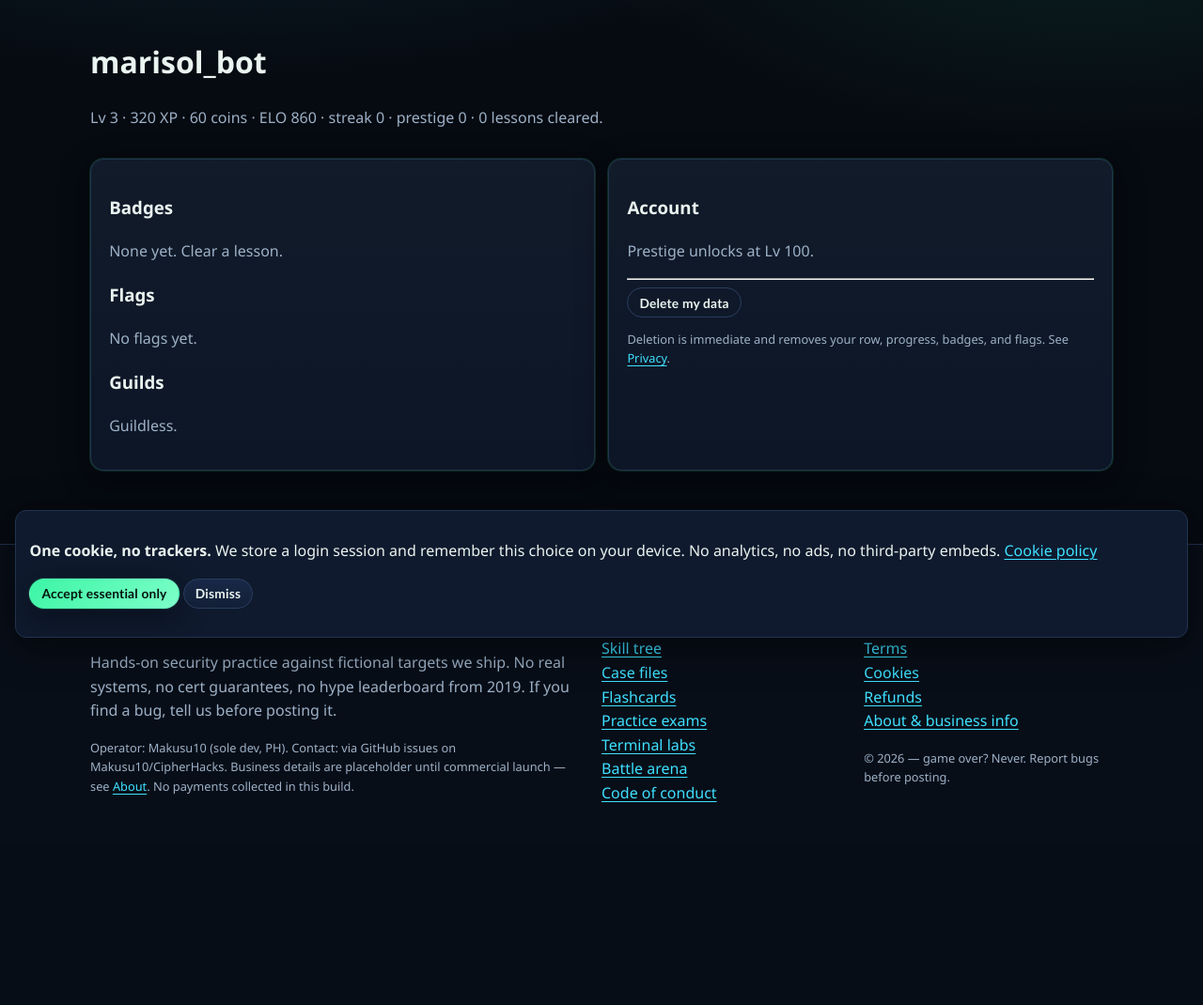
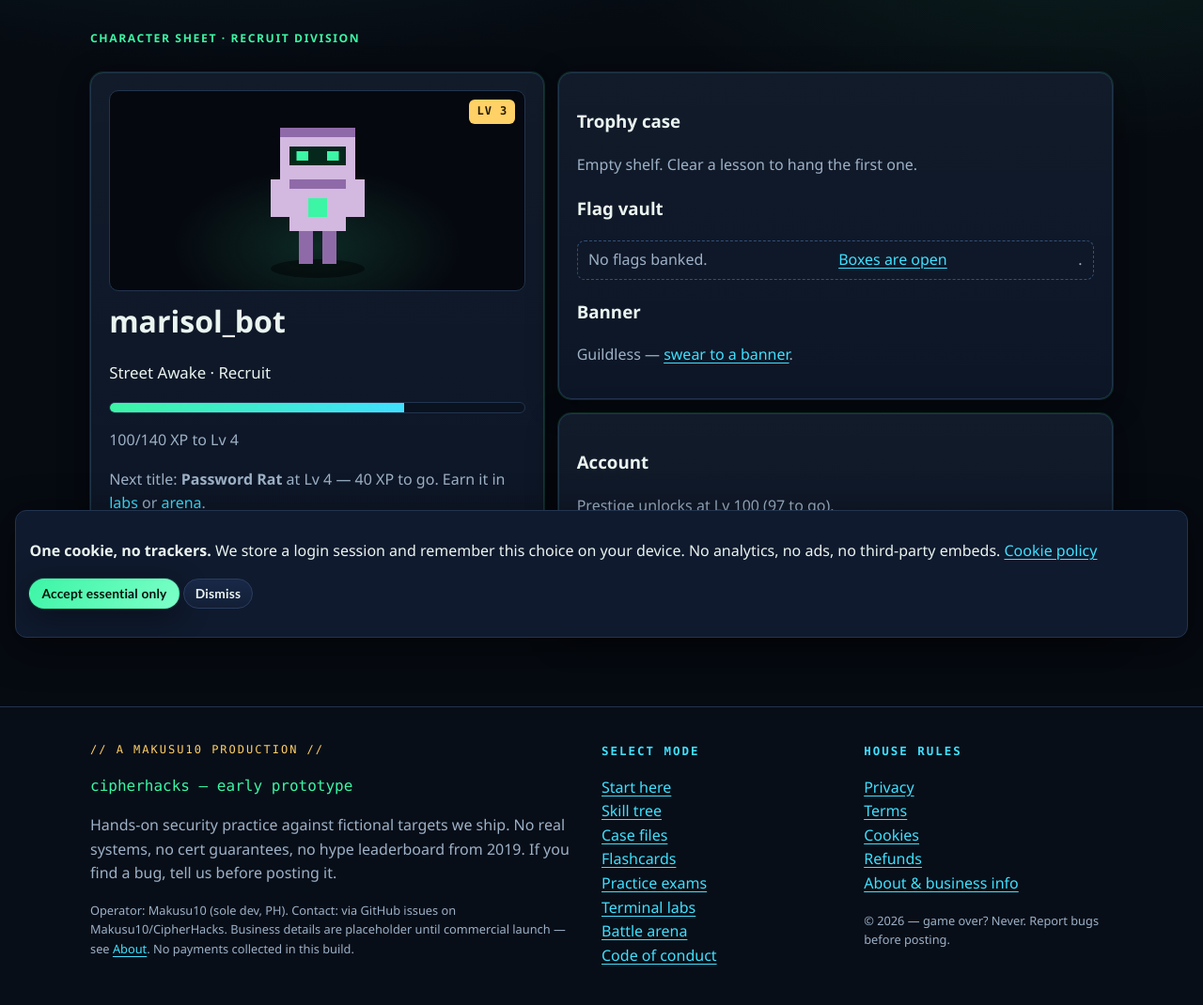
Before and after one commit to Makusu10/CipherHacks, a Flask app: page /profile in a window 1280 px wide. Shown: the part 105-1175 px from the top of the page at 94% size. Before the commit the page ends 959 px from the top, so only its background shows below. Run offline with Flask 3, Linux system fonts and the light colour scheme; the visitor is signed in with stand-in values (Sample User, id 1); data comes from the database, SQL or seed files in the repository; data that the repository does not hold is empty.

Commit message:
Profile as character sheet: hash-palette pixel avatar with band gear, animated XP, next-title preview, trophy case, flag vault

```diff
--- a/app.py
+++ b/app.py
@@ -596,8 +596,24 @@ def create_app():
             con.commit()
             give_badge(me["id"], f"prestige-{me['prestige']+1}")
             return redirect(url_for("dashboard"))
+        from utils.leveling import RANK_TITLES, xp_for_level as _xp_for
+        band = band_for_level(me["level"])
+        pals = [("#c7d2e4", "#8fa0bd"), ("#b9d9b0", "#6f9a68"), ("#e4d3ac", "#a08c5b"),
+                ("#d3b8e0", "#8f6aa8"), ("#e0b3a8", "#a86a5b"), ("#a8dcd2", "#5b9a8f")]
+        pal = pals[sum(bytearray(me["username"], "utf-8")) % len(pals)]
+        nxt_rank = None
+        for lo, name in RANK_TITLES:
+            if lo > me["level"]:
+                nxt_rank = {"level": lo, "title": name,
+                            "xp_left": max(0, _xp_for(lo) - me["xp"])}
+                break
+        lvl, have, need = progress_to_next(me["xp"])
         return render_template("profile.html", badges=badges, flags=flags, done=prog,
-                               guilds=gm, can_prestige=can_prestige, me=current_user())
+                               guilds=gm, can_prestige=can_prestige, me=current_user(),
+                               band=band, pal=pal, rank=rank_title(me["level"]),
+                               nxt_rank=nxt_rank,
+                               prog={"have": have, "need": need,
+                                     "pct": round(100 * have / max(1, need))})
 
     @app.route("/daily", methods=["GET", "POST"])
     @login_required
--- a/static/css/style.css
+++ b/static/css/style.css
@@ -290,3 +290,24 @@ img,svg,video,canvas{max-width:100%;height:auto}
 .trail svg{flex:0 0 auto;margin-top:.15rem}
 .tprogress{height:10px;border:1px solid var(--line);border-radius:99px;background:#0a1220;overflow:hidden;max-width:62rem}
 .tprogress span{display:block;height:100%;width:0;background:linear-gradient(90deg,var(--amber),var(--green));transition:width .3s}
+/* ---- character sheet: profile as loadout screen ---- */
+.sheet{display:grid;gap:.9rem}
+@media(min-width:900px){.sheet{grid-template-columns:.9fr 1.1fr;align-items:start}}
+.idcard{text-align:left;overflow:hidden}
+.stage{position:relative;background:radial-gradient(220px 120px at 50% 78%,rgba(60,245,165,.14),transparent 70%),#05080f;
+  border:1px solid var(--line);border-radius:10px;display:flex;justify-content:center;padding:1rem .5rem .4rem}
+.avatar{image-rendering:pixelated}
+.lvbadge{position:absolute;top:.6rem;right:.6rem;font-family:ui-monospace,Consolas,monospace;font-size:.75rem;
+  font-weight:800;letter-spacing:1px;background:var(--amber);color:#231a02;border-radius:6px;padding:.2rem .5rem}
+.rankline{font-size:1.05rem}
+.chips{display:flex;gap:.45rem;flex-wrap:wrap;margin-top:.7rem}
+.chip{font-family:ui-monospace,Consolas,monospace;font-size:.78rem;border:1px solid var(--line);
+  border-radius:99px;padding:.25rem .65rem;background:var(--panel2)}
+.chip:hover{border-color:var(--green)}
+.medals{display:flex;gap:.45rem;flex-wrap:wrap}
+.medal{font-family:ui-monospace,Consolas,monospace;font-size:.76rem;color:#06130d;font-weight:800;
+  background:linear-gradient(135deg,var(--amber),#ffedb0);border-radius:99px;padding:.3rem .7rem;
+  box-shadow:inset 0 -3px 0 rgba(0,0,0,.22)}
+.vault{list-style:none;margin:.4rem 0;padding:0}
+.vault li{display:flex;justify-content:space-between;gap:.6rem;border:1px dashed #33507a;border-radius:8px;
+  padding:.45rem .7rem;margin:.4rem 0}
--- a/templates/profile.html
+++ b/templates/profile.html
@@ -1,15 +1,65 @@
 {% extends "base.html" %}
-{% block title %}Profile — CipherHacks{% endblock %}
+{% block title %}{{ me['username'] }} — character sheet — CipherHacks{% endblock %}
 {% block content %}
-<h1>{{ me['username'] }}</h1>
-<p class="muted">Lv {{ me['level'] }} · {{ me['xp'] }} XP · {{ me['coins'] }} coins · ELO {{ me['elo'] }} · streak {{ me['streak'] }} · prestige {{ me['prestige'] }} · {{ done }} lessons cleared.</p>
-<div class="grid two">
-<div class="card"><h3>Badges</h3><p>{% for b in badges %}<span class="pill">{{ b.code }} · {{ b.awarded_at[:10] }}</span>{% else %}<span class="muted">None yet. Clear a lesson.</span>{% endfor %}</p>
-<h3>Flags</h3><p>{% for f in flags %}<span class="pill mono">{{ f.lab_id }}</span>{% else %}<span class="muted">No flags yet.</span>{% endfor %}</p>
-<h3>Guilds</h3><p>{% for g in guilds %}<span class="pill">{{ g.name }}</span>{% else %}<span class="muted">Guildless.</span>{% endfor %}</p></div>
+{% set bc = {'recruit': '#3cf5a5', 'operator': '#3fe0ff', 'analyst': '#a78bfa', 'specialist': '#ff9f5c', 'redteam': '#ff7070', 'apex': '#ffe08a'}[band] %}
+<p class="kicker">Character sheet · {{ band_label(band) }} division</p>
+<div class="sheet">
+<div class="card idcard">
+<div class="stage" aria-hidden="true">
+<svg class="avatar px-bot" viewBox="0 0 64 76" width="160" height="190">
+<ellipse cx="32" cy="70" rx="20" ry="4" fill="#000" opacity=".45"/>
+{% if band in ('specialist', 'redteam', 'apex') %}
+<rect x="6" y="34" width="10" height="8" fill="{{ pal[1] }}"/><rect x="48" y="34" width="10" height="8" fill="{{ pal[1] }}"/>
+{% endif %}
+{% if band in ('redteam', 'apex') %}
+<rect x="14" y="6" width="4" height="8" fill="{{ bc }}" transform="rotate(-18 16 10)"/><rect x="46" y="6" width="4" height="8" fill="{{ bc }}" transform="rotate(18 48 10)"/>
+{% endif %}
+{% if band == 'apex' %}
+<rect x="20" y="2" width="24" height="6" fill="#ffe08a"/><rect x="20" y="2" width="4" height="10" fill="#ffe08a"/><rect x="30" y="2" width="4" height="10" fill="#ffe08a"/><rect x="40" y="2" width="4" height="10" fill="#ffe08a"/>
+{% elif band == 'operator' %}
+<rect x="30" y="2" width="4" height="8" fill="{{ pal[1] }}"/><rect x="28" y="0" width="8" height="4" fill="{{ bc }}"/>
+{% endif %}
+<rect x="16" y="10" width="32" height="22" fill="{{ pal[0] }}"/>
+<rect x="16" y="10" width="32" height="4" fill="{{ pal[1] }}"/>
+<rect x="20" y="18" width="24" height="8" fill="#06281c"/>
+<rect class="px-eye" x="23" y="20" width="5" height="4" fill="{{ bc }}"/>
+<rect class="px-eye" x="36" y="20" width="5" height="4" fill="{{ bc }}"/>
+{% if band == 'analyst' %}<rect x="46" y="18" width="4" height="4" fill="{{ bc }}"/>{% endif %}
+<rect x="12" y="32" width="8" height="16" fill="{{ pal[0] }}"/>
+<rect x="44" y="32" width="8" height="16" fill="{{ pal[0] }}"/>
+<rect x="20" y="32" width="24" height="22" fill="{{ pal[0] }}"/>
+<rect x="20" y="32" width="24" height="4" fill="{{ pal[1] }}"/>
+<rect x="28" y="40" width="8" height="8" fill="{{ bc }}"/>
+<rect x="24" y="54" width="6" height="14" fill="{{ pal[1] }}"/>
+<rect x="34" y="54" width="6" height="14" fill="{{ pal[1] }}"/>
+</svg>
+<span class="lvbadge">LV {{ me['level'] }}</span>
+</div>
+<h1 style="margin:.4rem 0">{{ me['username'] }}</h1>
+<p class="rankline">{{ rank }} · {{ band_label(band) }}{% if me['prestige'] %} · prestige {{ me['prestige'] }}{% endif %}</p>
+<div class="xpbar" role="progressbar" aria-valuenow="{{ prog.pct }}" aria-valuemin="0" aria-valuemax="100" aria-label="Progress to next level"><span style="width:{{ prog.pct }}%"></span></div>
+<p class="muted">{{ prog.have }}/{{ prog.need }} XP to Lv {{ me['level'] + 1 }}</p>
+{% if nxt_rank %}<p class="muted">Next title: <strong>{{ nxt_rank.title }}</strong> at Lv {{ nxt_rank.level }} — {{ nxt_rank.xp_left }} XP to go. Earn it in <a href="/labs">labs</a> or <a href="/arena">arena</a>.</p>{% endif %}
+<div class="chips">
+<span class="chip" title="Experience">{{ me['xp'] }} XP</span>
+<span class="chip" title="Hint currency">{{ me['coins'] }} coins</span>
+<span class="chip" title="Duel rating">ELO {{ me['elo'] }}</span>
+<span class="chip" title="Daily streak">{{ me['streak'] }}d streak</span>
+<span class="chip" title="Lessons cleared">{{ done }} files</span>
+</div>
+</div>
+<div>
+<div class="card"><h3>Trophy case</h3>
+<p class="medals">{% for b in badges %}<span class="medal" title="Earned {{ b.awarded_at[:10] }}">{{ b.code }}</span>{% else %}<span class="muted">Empty shelf. Clear a lesson to hang the first one.</span>{% endfor %}</p>
+<h3>Flag vault</h3>
+<ul class="vault">{% for f in flags %}<li><span class="mono">{{ f.lab_id }}</span><span class="tag">{{ f.submitted_at[:10] }} · verified</span></li>{% else %}<li class="muted">No flags banked. <a href="/labs">Boxes are open</a>.</li>{% endfor %}</ul>
+<h3>Banner</h3>
+<p>{% for g in guilds %}<span class="pill">{{ g.name }}</span>{% else %}<span class="muted">Guildless — <a href="/guilds">swear to a banner</a>.</span>{% endfor %}</p>
+</div>
 <div class="card"><h3>Account</h3>
-{% if can_prestige %}<form method="post"><input type="hidden" name="action" value="prestige"><button class="btn small" type="submit">Prestige: reset to Lv 1 + badge</button></form>{% else %}<p class="muted">Prestige unlocks at Lv 100.</p>{% endif %}
+{% if can_prestige %}<p>Level 100 reached. The reset is real: XP to zero, progress wiped, badge forever.</p><form method="post"><input type="hidden" name="action" value="prestige"><button class="btn small primary" type="submit">Prestige to Lv 1 + badge</button></form>{% else %}<p class="muted">Prestige unlocks at Lv 100 ({{ 100 - me['level'] }} to go).</p>{% endif %}
 <hr><form method="post" onsubmit="return confirm('Delete handle and all progress?');"><input type="hidden" name="action" value="delete"><button class="btn small ghost" type="submit">Delete my data</button></form>
-<p class="tag">Deletion is immediate and removes your row, progress, badges, and flags. See <a href="/privacy">Privacy</a>.</p></div>
+<p class="tag">Immediate wipe of handle, progress, badges, flags. See <a href="/privacy">Privacy</a>.</p></div>
+</div>
 </div>
 {% endblock %}
```
Also changed, not shown: tests/test_basic.py (+12 -1 lines).
